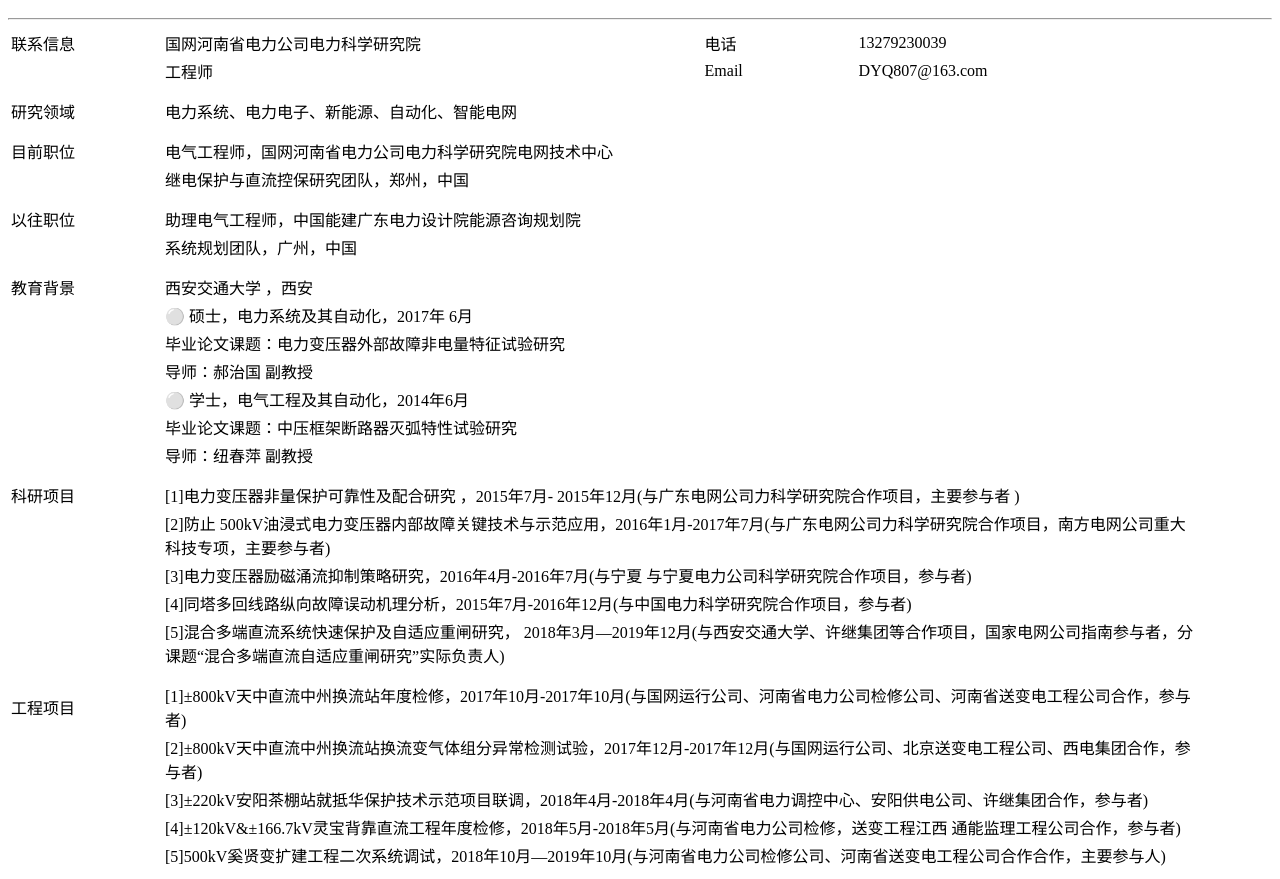
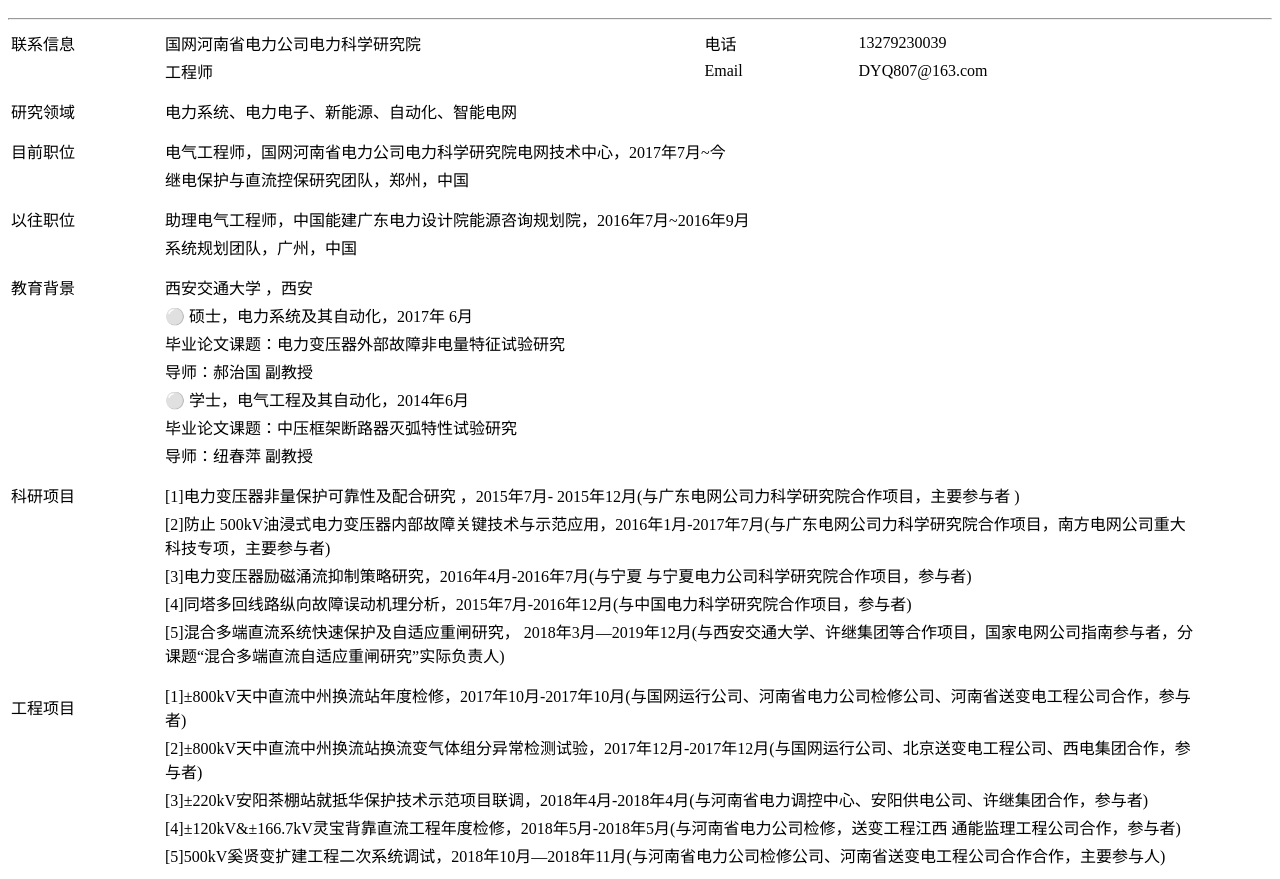
Before and after one commit to DYQ807/dang.github.io, a plain HTML site: page index.html in a window 1280 px wide. Shown: the part 57-936 px from the top of the page. Drawn offline with Linux system fonts and the light colour scheme.

Commit message:
Update index.html

```diff
--- a/index.html
+++ b/index.html
@@ -34,7 +34,7 @@
 </tr>
 <tr>
 	<td width='150'>目前职位</td>
-	<td colspan='3'>电气工程师，国网河南省电力公司电力科学研究院电网技术中心</td>
+	<td colspan='3'>电气工程师，国网河南省电力公司电力科学研究院电网技术中心，2017年7月~今</td>
 </tr>
 <tr>
 	<td width='150'></td>
@@ -45,7 +45,7 @@
 </tr>
 <tr>
 	<td width='150',rowspan='2'>以往职位</td>
-	<td colspan='3'>助理电气工程师，中国能建广东电力设计院能源咨询规划院</td>
+	<td colspan='3'>助理电气工程师，中国能建广东电力设计院能源咨询规划院，2016年7月~2016年9月</td>
 </tr>
 <tr>
 	<td width='150'></td>
@@ -126,7 +126,7 @@
 </tr>
 <tr>
 	<td width='150'></td>
-	<td colspan='3'>[5]500kV奚贤变扩建工程二次系统调试，2018年10月—2019年10月(与河南省电力公司检修公司、河南省送变电工程公司合作合作，主要参与人)</td>
+	<td colspan='3'>[5]500kV奚贤变扩建工程二次系统调试，2018年10月—2018年11月(与河南省电力公司检修公司、河南省送变电工程公司合作合作，主要参与人)</td>
 </tr>
 <tr>
 	<td height='10',colspan='4'></td>
@@ -206,7 +206,7 @@
 </tr>
 <tr>
 	<td width='150'></td>
-	<td colspan='3'>电力系统继电保护装置调试（继电保护校验、合并单元测试）</td>
+	<td colspan='3'>电力系统继电保护装置调试（继电保护校验、合并单元测试等）</td>
 </tr>
 <tr>
 	<td width='150'></td>
```
